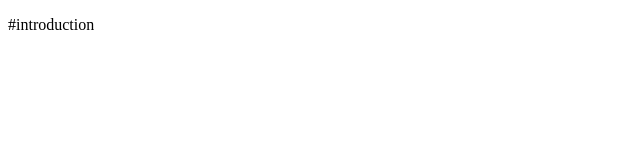
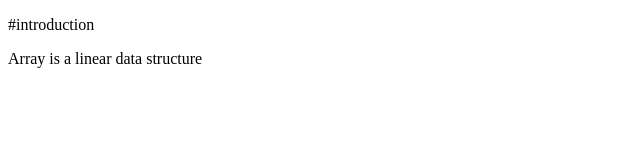
Before and after one commit to imabhinavawasthi/learn-coding75, a Next.js app: page /dsa/introduction in a window 1280 px wide. Shown: the top 160 px of the page, without its empty margins (0-640 px from the left). Built offline with nearby package versions, Linux system fonts and the light colour scheme.

Commit message:
[MODIFY] added description to arrays.mdx

```diff
--- a/pages/dsa/introduction.mdx
+++ b/pages/dsa/introduction.mdx
@@ -1 +1,3 @@
 #introduction
+
+Array is a linear data structure
```
